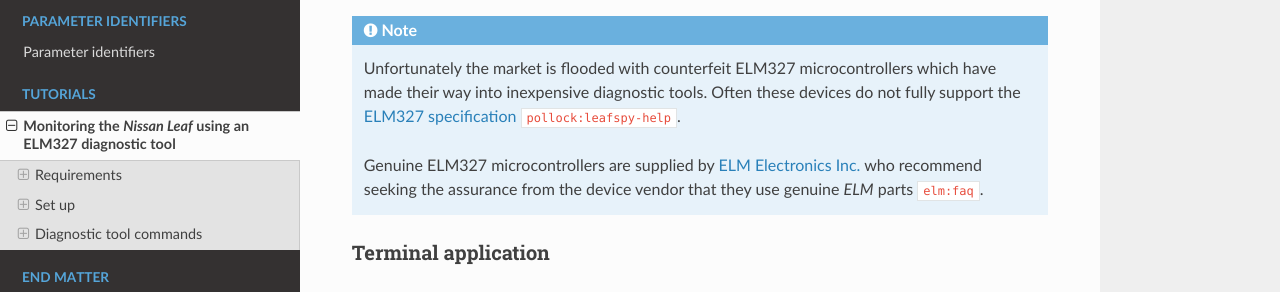
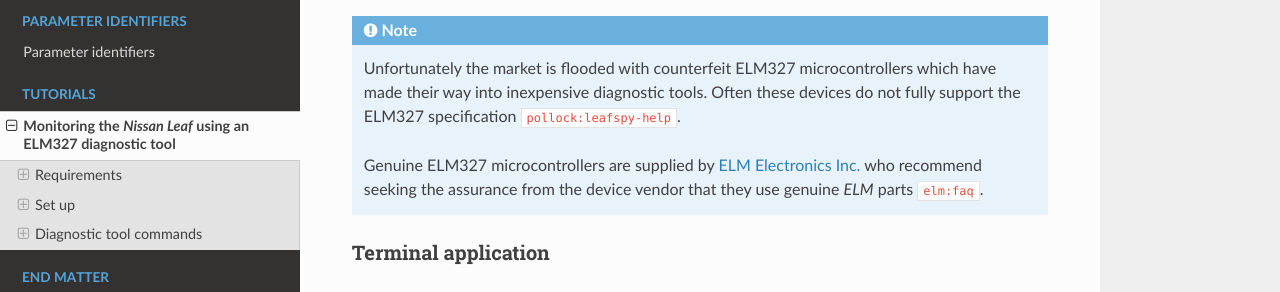
Before and after one commit to sethfischer/nissan-leaf-obd-manual, a Sphinx documentation site: the page built from source/tutorial/elm327.rst, in a window 1280 px wide and 900 px high, scrolled down 808 px. Shown: the part 199-491 px from the top of the window. Built offline with Sphinx 7.4.7 and the Read the Docs theme 2.0.0, drawn with Linux system fonts in a browser that asks for light colours; cross-references to code outside the pages are shown as plain code; some of the changed text lies outside the part shown.

```diff
--- a/source/bibliography.bib
+++ b/source/bibliography.bib
@@ -8,18 +8,16 @@
 @misc{elm:elm327,
   title        = {{ELM327 OBD to RS232 Interpreter}},
   orginization = {{Elm Electronics Inc.}},
-  url          = {https://www.elmelectronics.com/wp-content/uploads/2016/07/ELM327DS.pdf},
   number       = {ELM327DSJ},
   year         = 2016,
-  note         = {Accessed: 2 August 2020}
+  note         = {Accessed: 2 August 2020 from https://www.elmelectronics.com/wp-content/uploads/2016/07/ELM327DS.pdf}
 }
 
 @misc{elm:faq,
   title        = {{FAQs}},
   orginization = {{Elm Electronics Inc.}},
-  url          = {https://www.elmelectronics.com/help/faqs/},
   year         = {2020},
-  note         = {Accessed: 20 September 2020}
+  note         = {Accessed: 20 September 2020 from https://www.elmelectronics.com/help/faqs/}
 }
 
 @misc{morich:serial-wifi-terminal,
--- a/source/tutorial/elm327.rst
+++ b/source/tutorial/elm327.rst
@@ -55,7 +55,7 @@ The most common wired communication protocol is
     Unfortunately the market is flooded with counterfeit ELM327
     microcontrollers which have made their way into inexpensive diagnostic
     tools. Often these devices do not fully support the
-    `ELM327 specification`_ :cite:`pollock:leafspy-help`.
+    ELM327 specification :cite:`pollock:leafspy-help`.
 
     Genuine ELM327 microcontrollers are supplied by `ELM Electronics Inc.`_ who
     recommend seeking the assurance from the device vendor that they use
@@ -174,7 +174,7 @@ AT commands
 
 Commands used in this tutorial are listed in table
 :numref:`command-descriptions`. The complete ELM327 command set can be found in
-the `ELM327 specification`_.
+the ELM327 specification.
 
 .. table:: ELM327 AT commands used in this tutorial :cite:`elm:elm327`
     :name: command-descriptions
--- a/source/wordlist.txt
+++ b/source/wordlist.txt
@@ -1,7 +1,12 @@
 Bd
+com
 dc
+DS
+elmelectronics
 ethernet
+faqs
 kBd
 OBD
 SoH
 Wi
+wp
```
Also changed, not shown: other parts of source/tutorial/elm327.rst (+0 -1 lines).
